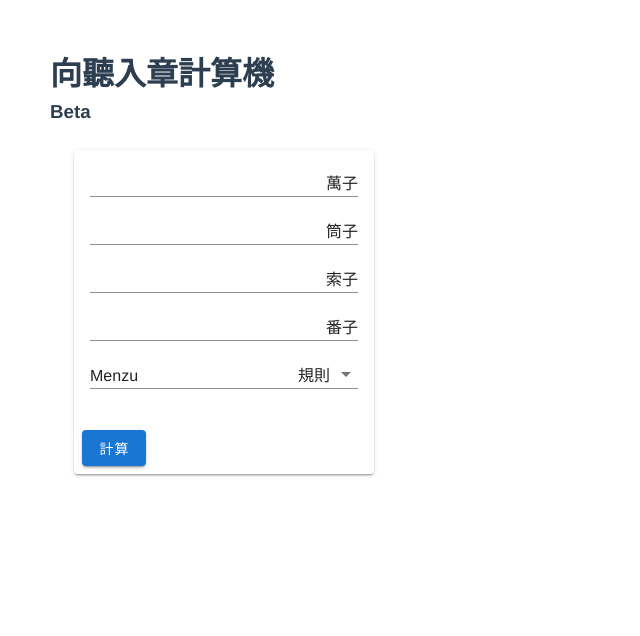
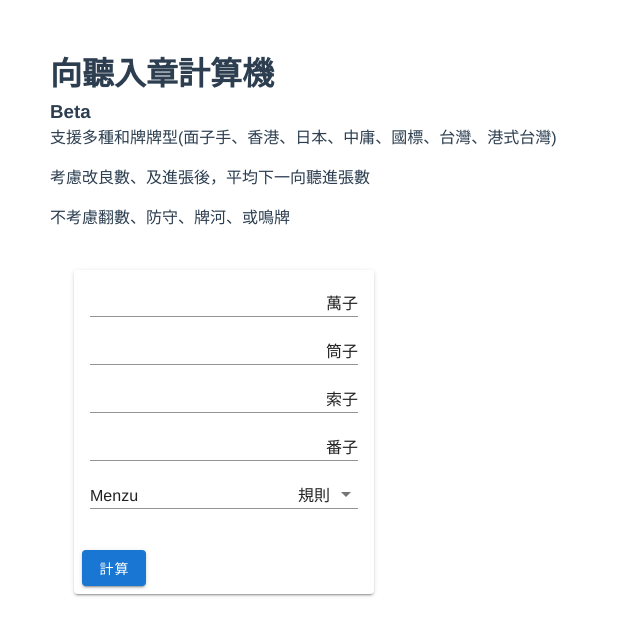
Before and after one commit to garyleung142857/cal-shanten-beta, a Vue app: page / in a window 1280 px wide. Shown: the top 636 px of the page, without its empty margins (0-640 px from the left). Built offline with nearby package versions, Linux system fonts and the light colour scheme.

Commit message:
add description

```diff
--- a/src/App.vue
+++ b/src/App.vue
@@ -2,6 +2,9 @@
   <v-app id="app">
     <h1> 向聽入章計算機 </h1>
     <h3> Beta </h3>
+    <p> 支援多種和牌牌型(面子手、香港、日本、中庸、國標、台灣、港式台灣)</p>
+    <p> 考慮改良數、及進張後，平均下一向聽進張數</p>
+    <p> 不考慮翻數、防守、牌河、或鳴牌 </p>
     <InputForm @handle-query="handleQuery"></InputForm>
     <v-alert
       v-if="error"
```
